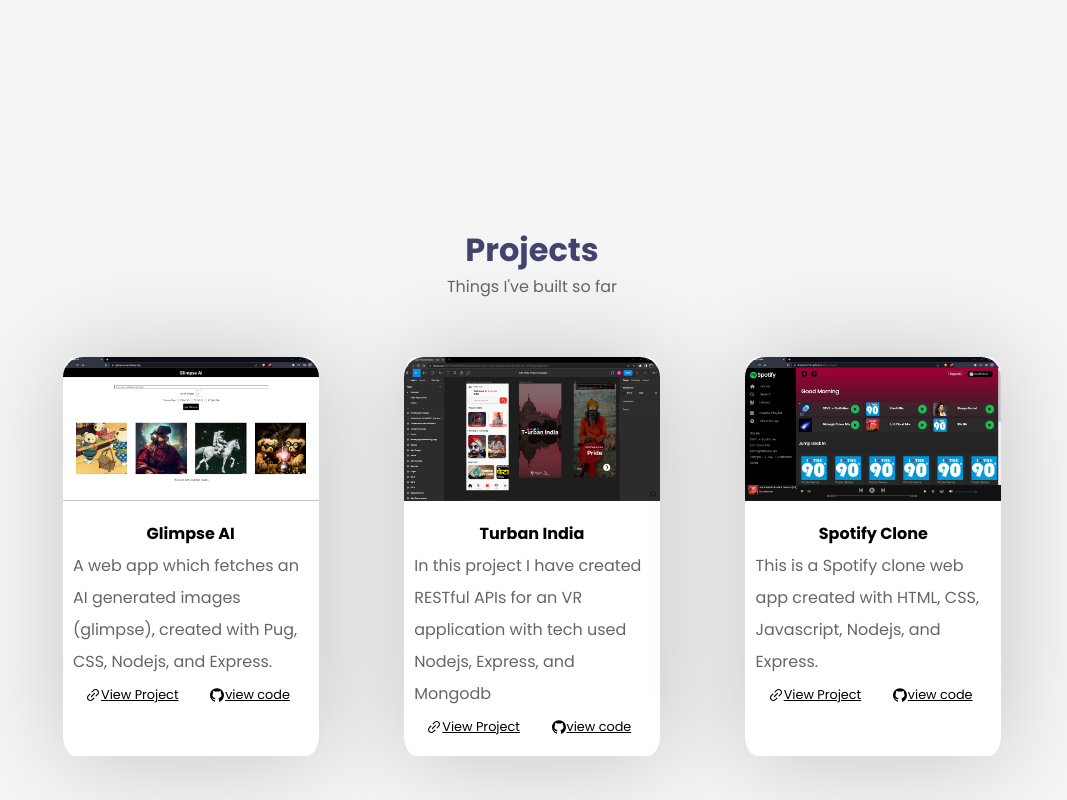
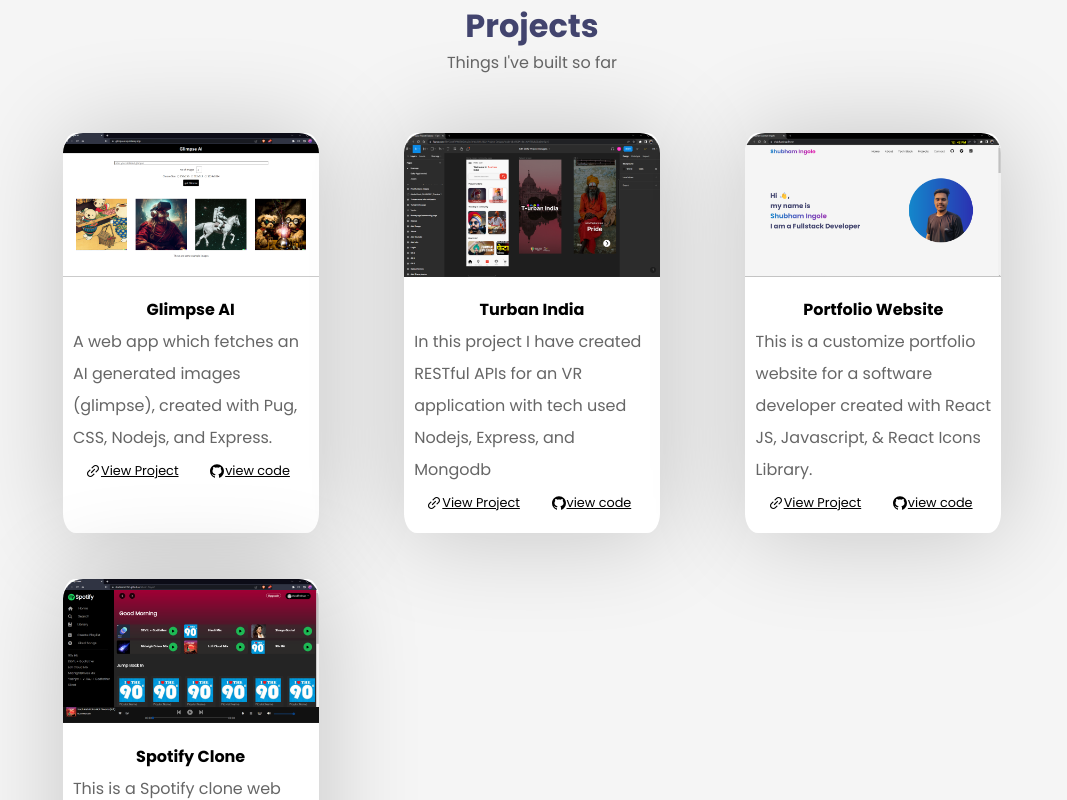
Before and after one commit to i9shubham/Portfolio, a React (Create React App) app: page / in a window 1280 px wide. Shown: the part 2280-3080 px from the top of the page, without its empty margins (108-1175 px from the left). Built offline with nearby package versions, Linux system fonts and the light colour scheme.

Commit message:
Portfolio project added

```diff
--- a/src/Components/Projects.js
+++ b/src/Components/Projects.js
@@ -4,6 +4,7 @@
 export const glimpseai = require("../images/glimpseai.png");
 export const turban = require("../images/turban-india.png");
 export const spotify = require("../images/spotify-clone.png");
+export const portfolio = require("../images/portfolio.png");
 
 
 const projectObj = [
@@ -27,6 +28,13 @@
         desc: "This is a Spotify clone web app created with HTML, CSS, Javascript, Nodejs, and Express.",
         link: "https://shubham7350.github.io/Music-Player/",
         githubLink: "https://github.com/Shubham7350/Music-Player"
+    },
+    {
+        img: portfolio,
+        heading: "Portfolio Website",
+        desc: "This is a customize portfolio website for a software developer created with React JS, Javascript, & React Icons Library.",
+        link: "https://shubhamingole.me/",
+        githubLink: "https://github.com/Shubham7350/Portfolio"
     }
 ]
 // console.log(projectObj[0].img)
@@ -37,6 +45,7 @@
                 <div className="myprojects">
                     <Project img={projectObj[0].img} heading={projectObj[0].heading} desc={projectObj[0].desc} githubLink={projectObj[0].githubLink} link={projectObj[0].link} />
                     <Project img={projectObj[1].img} heading={projectObj[1].heading} desc={projectObj[1].desc} githubLink={projectObj[1].githubLink} link={projectObj[1].link} />
+                    <Project img={projectObj[3].img} heading={projectObj[3].heading} desc={projectObj[3].desc} githubLink={projectObj[3].githubLink} link={projectObj[3].link} />
                     <Project img={projectObj[2].img} heading={projectObj[2].heading} desc={projectObj[2].desc} githubLink={projectObj[2].githubLink} link={projectObj[2].link} />
                 </div>
             </div>
--- a/src/Components/project/Project.css
+++ b/src/Components/project/Project.css
@@ -7,6 +7,7 @@
     background-color: #fff;
     box-shadow: 2px 2px 100px rgba(0, 0, 0, 0.2);
     border-radius: 5%;
+    margin-bottom: 5vh;
 
 }
 
@@ -44,6 +45,7 @@
     .project{
         width: 100%;
         margin-top: 10%;
+        margin-bottom: 0;
     }
     .project-img img{
         width: 100%;
```
Also changed, not shown: src/images/portfolio.png (added).
